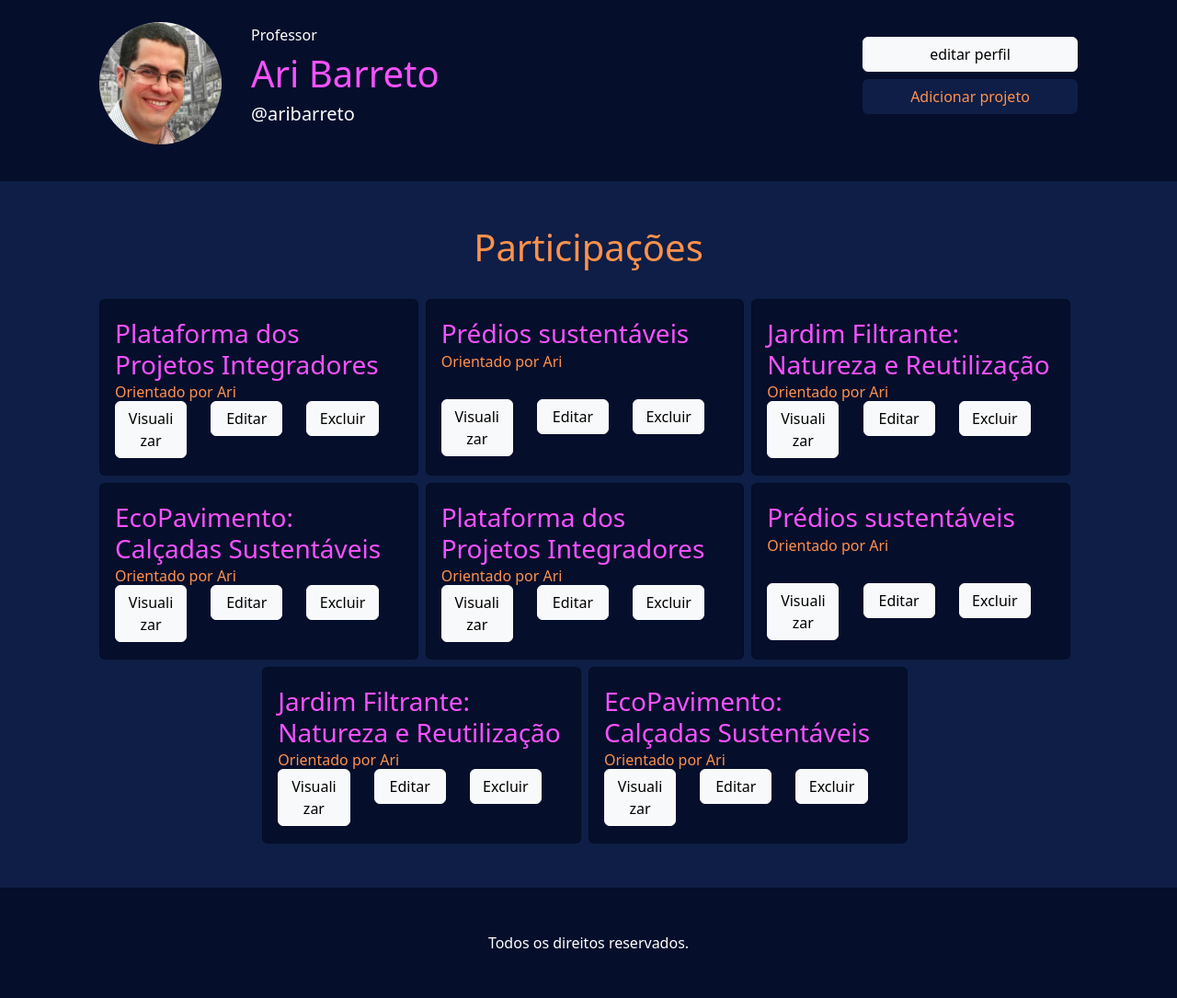
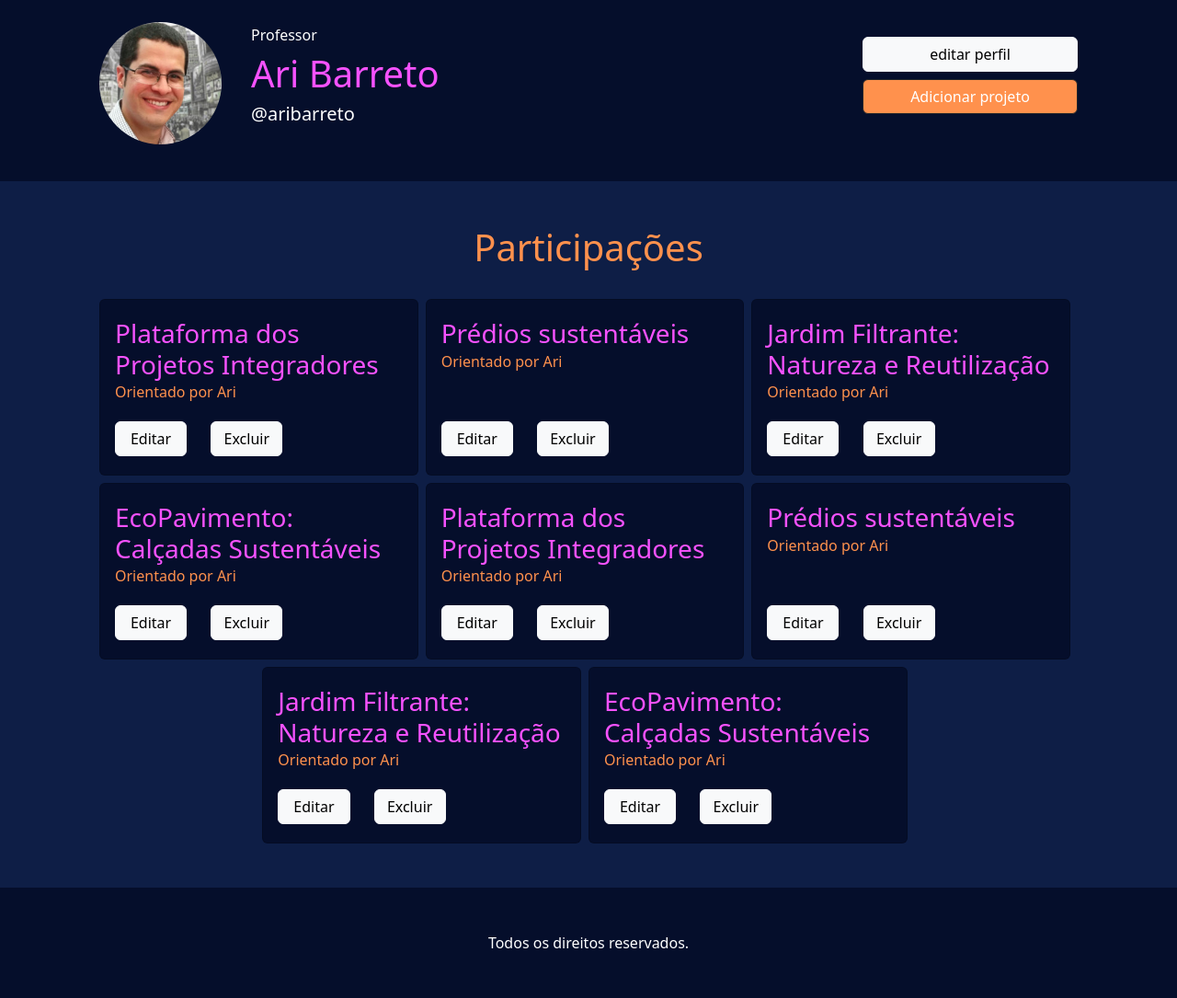
Before and after one commit to WescleyPlinio/PPI, a Django app: page /perfil/ in a window 1280 px wide. Shown: the part 106-1191 px from the top of the page at 92% size. Run offline with Django 5.2, Linux system fonts and the light colour scheme; a user stored in the database is signed in; data comes from the database, SQL or seed files in the repository; some libraries are stand-ins or nearby versions.

Commit message:
Stylizing bottons and grids

```diff
--- a/ppi/templates/index.html
+++ b/ppi/templates/index.html
@@ -25,7 +25,7 @@
 </div>
 
 <!-- Destaques -->
-<div class="container-fluid py-3 blueback">
+<div class="container-fluid py-5 blueback">
     <div class="container custom-container d-flex flex-column">
 
       <h1 class="laranja text-center">Destaques:</h1>
@@ -86,7 +86,7 @@
     </div>
 </div>
 
-<div class="container-fluid bandeira d-flex position-relative overflow-hidden" style="height: 500px;">
+<div class="container-fluid bandeira py-5 d-flex position-relative overflow-hidden" style="height: 500px;">
   <div class="row g-3 w-100 position-relative m-auto z-2 d-flex justify-content-evenly align-items-center">
 
       <div class="col-md-5 col-lg-5 col-sm-10 bandeira-content p-3 bg-white rounded shadow">
--- a/ppi/templates/verperfil.html
+++ b/ppi/templates/verperfil.html
@@ -32,11 +32,15 @@
             <ul class="w-100">
 
                 <a href="{% url 'editarperfil' %}">
-                    <button type= 'button' class= "btn w-100 btn-light my-1">editar perfil</button>
+                    <button class= "btn w-100 btn-light my-1">
+                        editar perfil
+                    </button>
                 </a>
 
                 <a href="{% url 'form_post' %}">
-                    <button type= 'button' class= "btn w-100 blueback laranja my-1">Adicionar projeto</button>
+                    <button class= "btn w-100 btn-dark fundo-laranja my-1">
+                        Adicionar projeto
+                    </button>
                 </a>
 
             </ul>
@@ -60,6 +64,8 @@
         {% for projeto in projetos %}
 
             <div class="col-md-6 col-sm-12 col-lg-4">
+
+                <a href="{% url 'post' projeto.id %}" class="text-decoration-none">
                     <div class="card py-1" style="background-color: rgb(5, 14, 43); height: 12em;">
                         <div class="card-body d-flex flex-column">
 
@@ -67,15 +73,7 @@
 
                             <h6 class="card-subtitle laranja">Orientado por Ari</h6>
 
-                        <div class="row g-0 mt-auto">
-
-                            <div class="col-md-4 col-lg-4 col-sm-4">
-
-                                <a href="{% url 'post' projeto.id %}" class="w-75 btn btn-light">
-                                    Visualizar
-                                </a>
-
-                            </div>
+                            <div class="row g-0 mt-auto d-flex justify-ocntent-start">
 
                                 <div class="col-md-4 col-lg-4 col-sm-4">
 
@@ -103,6 +101,8 @@
 
                         </div>
                     </div>
+                </a>
+
             </div>
 
         {% endfor %}
```
Lines whose indentation alone changed are shown as unchanged.
